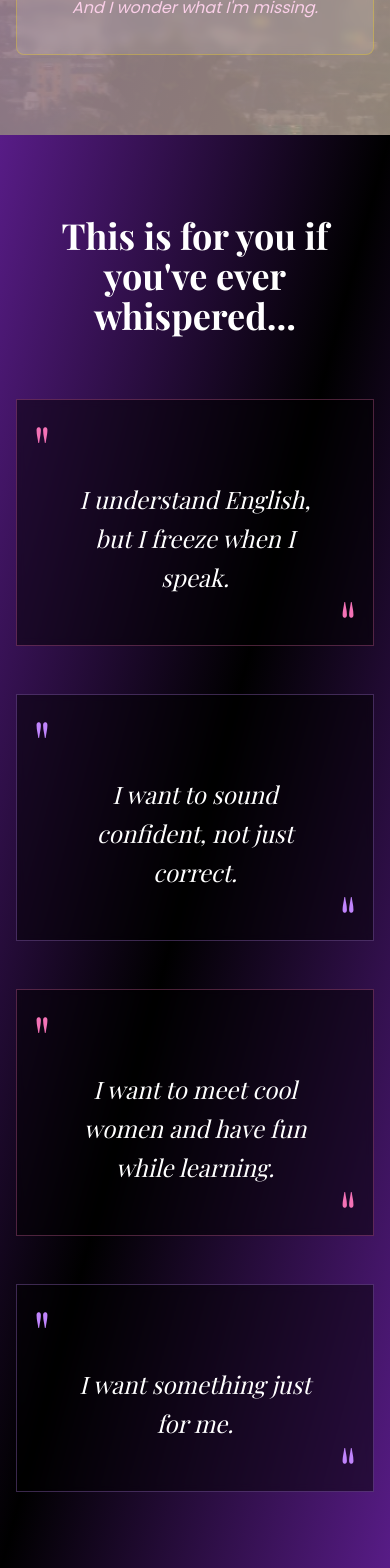
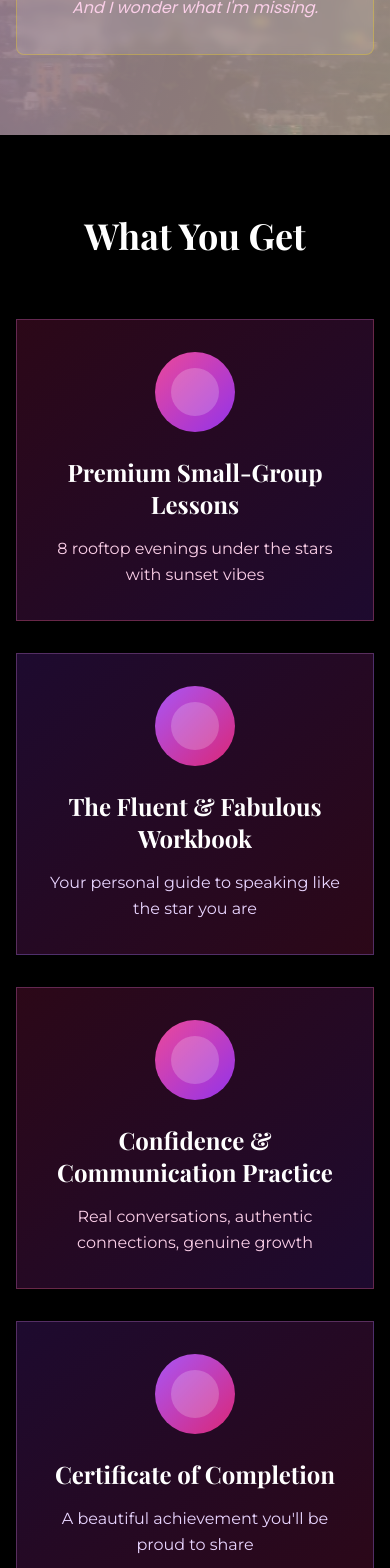
Before and after one commit to nmirakyan1/glam-fluent-landing-page, a React (Vite) app: page / in a window 390 px wide. Shown: the part 3660-5228 px from the top of the page. Built offline with nearby package versions, Linux system fonts and the light colour scheme.

Commit message:
Remove WhoItsFor component
Removed the WhoItsFor component from the Index page.

```diff
--- a/src/components/WhoItsFor.tsx
+++ /dev/null
@@ -1,48 +0,0 @@
-
-const WhoItsFor = () => {
-  return (
-    <section className="py-20 bg-gradient-to-br from-purple-900 via-black to-purple-900">
-      <div className="container mx-auto px-4 text-center">
-        <h2 className="font-playfair text-4xl md:text-5xl font-bold text-white mb-16">
-          This is for you if you've ever whispered...
-        </h2>
-
-        <div className="max-w-4xl mx-auto space-y-12">
-          <div className="bg-black/50 backdrop-blur-sm border border-pink-400/30 p-12 relative">
-            <div className="absolute top-4 left-4 text-6xl text-pink-400 font-playfair">"</div>
-            <p className="font-playfair text-2xl text-white leading-relaxed italic pt-8">
-              I understand English, but I freeze when I speak.
-            </p>
-            <div className="absolute bottom-4 right-4 text-6xl text-pink-400 font-playfair rotate-180">"</div>
-          </div>
-
-          <div className="bg-black/50 backdrop-blur-sm border border-purple-400/30 p-12 relative">
-            <div className="absolute top-4 left-4 text-6xl text-purple-400 font-playfair">"</div>
-            <p className="font-playfair text-2xl text-white leading-relaxed italic pt-8">
-              I want to sound confident, not just correct.
-            </p>
-            <div className="absolute bottom-4 right-4 text-6xl text-purple-400 font-playfair rotate-180">"</div>
-          </div>
-
-          <div className="bg-black/50 backdrop-blur-sm border border-pink-400/30 p-12 relative">
-            <div className="absolute top-4 left-4 text-6xl text-pink-400 font-playfair">"</div>
-            <p className="font-playfair text-2xl text-white leading-relaxed italic pt-8">
-              I want to meet cool women and have fun while learning.
-            </p>
-            <div className="absolute bottom-4 right-4 text-6xl text-pink-400 font-playfair rotate-180">"</div>
-          </div>
-
-          <div className="bg-black/50 backdrop-blur-sm border border-purple-400/30 p-12 relative">
-            <div className="absolute top-4 left-4 text-6xl text-purple-400 font-playfair">"</div>
-            <p className="font-playfair text-2xl text-white leading-relaxed italic pt-8">
-              I want something just for me.
-            </p>
-            <div className="absolute bottom-4 right-4 text-6xl text-purple-400 font-playfair rotate-180">"</div>
-          </div>
-        </div>
-      </div>
-    </section>
-  );
-};
-
-export default WhoItsFor;
--- a/src/pages/Index.tsx
+++ b/src/pages/Index.tsx
@@ -2,7 +2,6 @@
 import Hero from "@/components/Hero";
 import About from "@/components/About";
 import FearsSection from "@/components/FearsSection";
-import WhoItsFor from "@/components/WhoItsFor";
 import WhatYouGet from "@/components/WhatYouGet";
 import Investment from "@/components/Investment";
 import ApplicationForm from "@/components/ApplicationForm";
@@ -14,7 +13,6 @@ const Index = () => {
       <Hero />
       <About />
       <FearsSection />
-      <WhoItsFor />
       <WhatYouGet />
       <Investment />
       <ApplicationForm />
```
